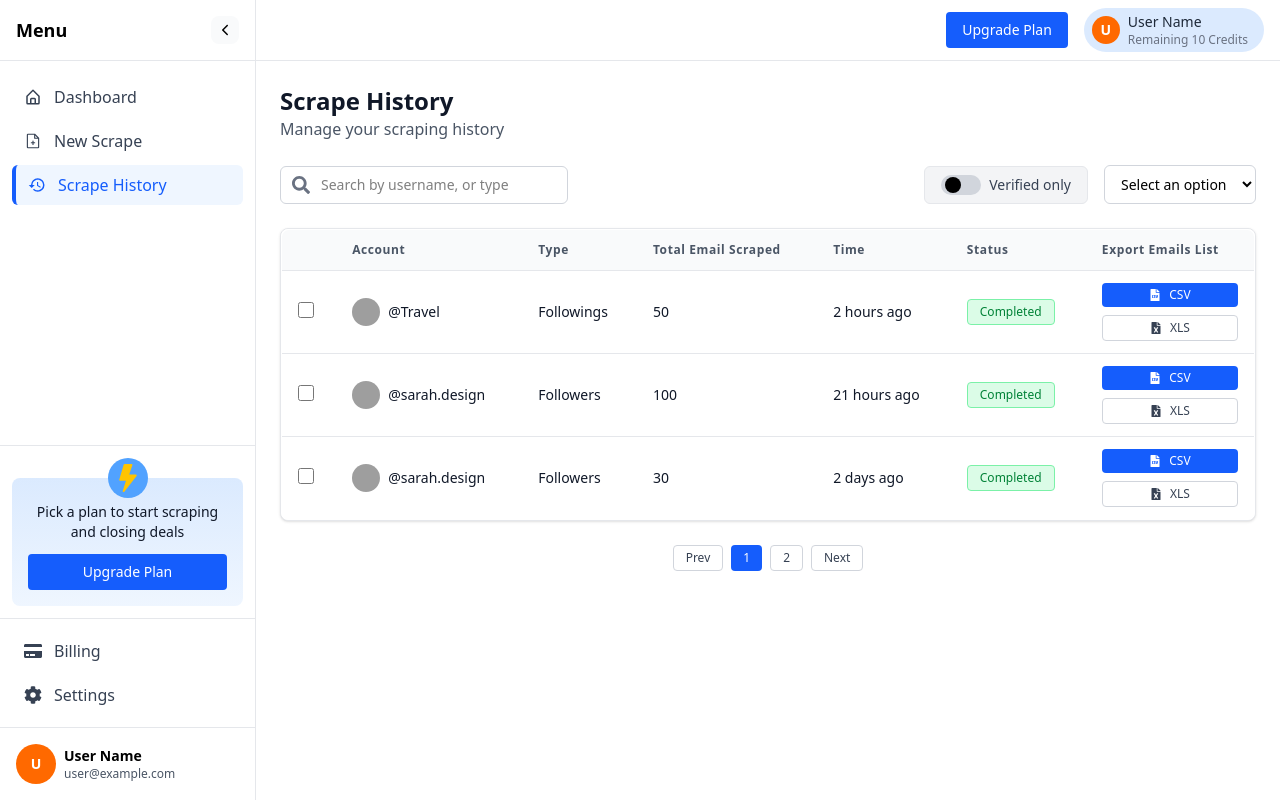
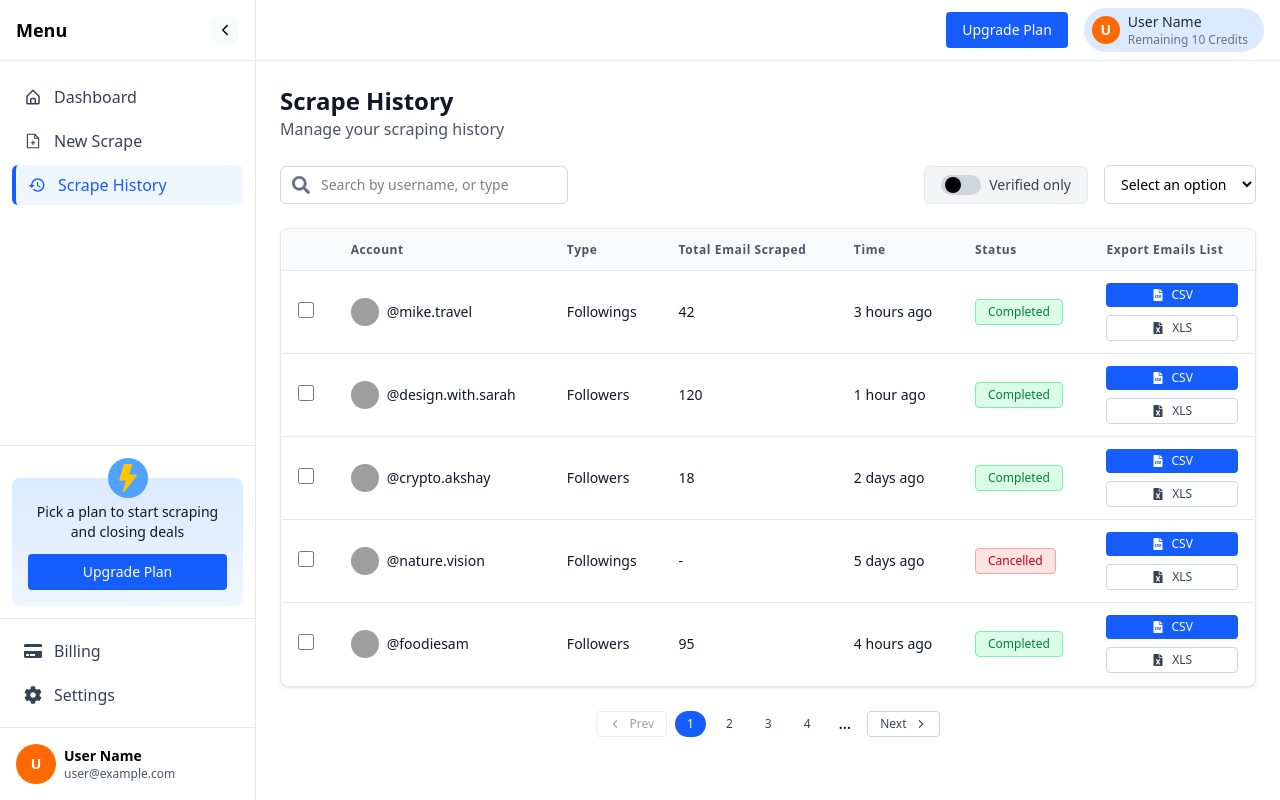
Before and after one commit to ioNihal/reusable-dashboard, a React (Vite) app: page /history in a window 1280 px wide. Built offline with nearby package versions, Linux system fonts and the light colour scheme; grey boxes are pictures that could not be loaded.

Commit message:
pagination fixed

```diff
--- a/src/components/ui/Button.jsx
+++ b/src/components/ui/Button.jsx
@@ -50,7 +50,7 @@ export default function Button({ children, variant = 'primary', size = '', hideI
     const variants = {
         primary: 'bg-blue-600 text-white hover:bg-blue-700',
         secondary: 'bg-gray-100 text-gray-700 hover:bg-gray-200',
-        outline: 'border border-gray-300 text-gray-700 hover:bg-gray-50',
+        outline: 'border border-gray-300 text-gray-700 hover:bg-gray-50 ',
         danger: 'bg-red-500 text-white hover:bg-red-600',
         success: 'bg-green-500 text-white hover:bg-green-600',
     }
--- /dev/null
+++ b/src/components/ui/Pagination.jsx
@@ -0,0 +1,90 @@
+import Button from "./Button";
+import { IoIosArrowBack, IoIosArrowForward } from "react-icons/io";
+
+export default function Pagination({ page, totalPages, onChange }) {
+    const maxVisible = 4;
+
+    const range = (start, end) => {
+        const out = [];
+        for (let i = start; i <= end; i++) out.push(i);
+        return out;
+    };
+
+    const getPages = () => {
+        // show all if small
+        if (totalPages <= maxVisible) return range(1, totalPages);
+
+        // right-ellipsis: show first block
+        if (page <= maxVisible) {
+            return [...range(1, maxVisible), "ellipsis"];
+        }
+
+        // left-ellipsis near end: show last block
+        if (page > totalPages - maxVisible) {
+            return ["ellipsis", ...range(totalPages - maxVisible + 1, totalPages)];
+        }
+
+        // middle: left-ellipsis + a block centered on current page
+        // center the block so current page is visible
+        const half = Math.floor(maxVisible / 2);
+        let start = page - half;
+        let end = start + maxVisible - 1;
+
+        // adjust if start goes below 1 or end above totalPages
+        if (start < 1) {
+            start = 1;
+            end = maxVisible;
+        } else if (end > totalPages) {
+            end = totalPages;
+            start = totalPages - maxVisible + 1;
+        }
+
+        return ["ellipsis", ...range(start, end)];
+    };
+
+    const pages = getPages();
+
+    return (
+        <div className="flex justify-center gap-2 mt-6 flex-wrap">
+
+            {/* Prev button */}
+            <Button
+                variant="outline"
+                size="sm"
+                disabled={page === 1}
+                onClick={() => onChange(Math.max(1, page - 1))}
+                className="disabled:opacity-50"
+            >
+                <IoIosArrowBack /> Prev
+            </Button>
+
+            {/* Page buttons */}
+            {pages.map((num, idx) =>
+                num === "ellipsis" ? (
+                    <span key={`e-${idx}`} className="px-2 select-none">…</span>
+                ) : (
+                    <Button
+                        key={`p-${num}`}
+                        variant={page === num ? "primary" : "outline"}
+                        size="sm"
+                        onClick={() => onChange(num)}
+                        className={`border-0 rounded-full! ${page === num ? "pointer-events-none" : ""}`}
+                    >
+                        {num}
+                    </Button>
+                )
+            )}
+
+            {/* Next button */}
+            <Button
+                variant="outline"
+                size="sm"
+                disabled={page === totalPages}
+                onClick={() => onChange(Math.min(totalPages, page + 1))}
+                className="disabled:opacity-50"
+            >
+                Next <IoIosArrowForward />
+            </Button>
+        </div>
+    );
+}
--- a/src/pages/ScrapeHistory.jsx
+++ b/src/pages/ScrapeHistory.jsx
@@ -6,6 +6,8 @@ import Table from "../components/ui/Table";
 import Card from "../components/ui/Card";
 import { FaFileCsv, FaFileExcel, FaSearch } from "react-icons/fa";
 import Toggle from "../components/ui/Toggle";
+import { IoIosArrowBack, IoIosArrowForward } from "react-icons/io";
+import Pagination from "../components/ui/Pagination";
 
 export default function ScrapeHistory() {
 
@@ -16,16 +18,51 @@ export default function ScrapeHistory() {
     const [verifiedOnly, setVerifiedOnly] = useState(false);
 
     // Fake pagination limit
-    const perPage = 3;
+    const perPage = 5;
 
 
     useEffect(() => {
         const data = [
-            { id: 1, account: "@Travel", type: "Followings", totalEmails: 50, time: "2 hours ago", status: "completed" },
-            { id: 2, account: "@sarah.design", type: "Followers", totalEmails: 100, time: "21 hours ago", status: "completed" },
-            { id: 3, account: "@sarah.design", type: "Followers", totalEmails: 30, time: "2 days ago", status: "completed" },
-            { id: 4, account: "@sarah.design", type: "Followers", totalEmails: "-", time: "5 days ago", status: "canceled" }
+            { id: 1, account: "@mike.travel", type: "Followings", totalEmails: 42, time: "3 hours ago", status: "completed" },
+            { id: 2, account: "@design.with.sarah", type: "Followers", totalEmails: 120, time: "1 hour ago", status: "completed" },
+            { id: 3, account: "@crypto.akshay", type: "Followers", totalEmails: 18, time: "2 days ago", status: "completed" },
+            { id: 4, account: "@nature.vision", type: "Followings", totalEmails: "-", time: "5 days ago", status: "canceled" },
+
+            { id: 5, account: "@foodiesam", type: "Followers", totalEmails: 95, time: "4 hours ago", status: "completed" },
+            { id: 6, account: "@tech.arjun", type: "Followings", totalEmails: 63, time: "12 hours ago", status: "completed" },
+            { id: 7, account: "@minimal.jane", type: "Followers", totalEmails: 27, time: "3 days ago", status: "completed" },
+            { id: 8, account: "@john.travel", type: "Followings", totalEmails: 88, time: "30 min ago", status: "completed" },
+
+            { id: 9, account: "@artist.riya", type: "Followers", totalEmails: 150, time: "19 hours ago", status: "completed" },
+            { id: 10, account: "@marketingguru", type: "Followers", totalEmails: 12, time: "2 days ago", status: "completed" },
+            { id: 11, account: "@sam.codes", type: "Followings", totalEmails: 44, time: "1 day ago", status: "completed" },
+            { id: 12, account: "@travel.karthik", type: "Followings", totalEmails: 76, time: "6 hours ago", status: "completed" },
+
+            { id: 13, account: "@uiux.lara", type: "Followers", totalEmails: 103, time: "21 hours ago", status: "completed" },
+            { id: 14, account: "@cars.freak", type: "Followers", totalEmails: 9, time: "5 days ago", status: "completed" },
+            { id: 15, account: "@workout.max", type: "Followings", totalEmails: 30, time: "1 day ago", status: "completed" },
+            { id: 16, account: "@fashion.maya", type: "Followers", totalEmails: "-", time: "4 days ago", status: "canceled" },
+
+            { id: 17, account: "@doctor.lena", type: "Followers", totalEmails: 80, time: "2 hours ago", status: "completed" },
+            { id: 18, account: "@cyber.pranav", type: "Followings", totalEmails: 55, time: "10 hours ago", status: "completed" },
+            { id: 19, account: "@vlogs.manish", type: "Followers", totalEmails: 37, time: "3 days ago", status: "completed" },
+            { id: 20, account: "@gaming.adi", type: "Followers", totalEmails: "-", time: "6 days ago", status: "canceled" },
+
+            { id: 21, account: "@science.neha", type: "Followings", totalEmails: 92, time: "9 hours ago", status: "completed" },
+            { id: 22, account: "@cooking.radhika", type: "Followers", totalEmails: 101, time: "16 hours ago", status: "completed" },
+            { id: 23, account: "@himalayan.trek", type: "Followings", totalEmails: 14, time: "2 days ago", status: "completed" },
+            { id: 24, account: "@finance.shreya", type: "Followers", totalEmails: 66, time: "7 hours ago", status: "completed" },
+
+            { id: 25, account: "@camera.dev", type: "Followers", totalEmails: 130, time: "1 hour ago", status: "completed" },
+            { id: 26, account: "@petlover.anu", type: "Followers", totalEmails: 25, time: "3 days ago", status: "completed" },
+            { id: 27, account: "@sky.observer", type: "Followings", totalEmails: 49, time: "8 hours ago", status: "completed" },
+            { id: 28, account: "@coding.sachu", type: "Followers", totalEmails: 114, time: "12 hours ago", status: "completed" },
+
+            { id: 29, account: "@music.dev", type: "Followers", totalEmails: 39, time: "2 days ago", status: "completed" },
+            { id: 30, account: "@bot.design", type: "Followers", totalEmails: "-", time: "5 days ago", status: "canceled" },
+            { id: 31, account: "@travel.rio", type: "Followings", totalEmails: 57, time: "4 hours ago", status: "completed" },
         ];
+
 
         setScrapeData(data);
         setIsEmpty(data.length === 0);
@@ -101,10 +138,10 @@ export default function ScrapeHistory() {
             render: (row) =>
                 selectedRows.length === 0 ? (
                     <div className="flex flex-col gap-2">
-                        <Button variant="default" size="sm">
+                        <Button onClick={() => console.log(row)} variant="default" size="sm">
                             <FaFileCsv /> CSV
                         </Button>
-                        <Button variant="outline" size="sm">
+                        <Button onClick={() => console.log(row)} variant="outline" size="sm">
                             <FaFileExcel /> XLS
                         </Button>
                     </div>
@@ -182,38 +219,13 @@ export default function ScrapeHistory() {
                     </Card>
 
                     {/* Pagination */}
-                    <div className="flex justify-center gap-2 mt-6 flex-wrap">
+                    <Pagination
+                        page={page}
+                        totalPages={totalPages}
+                        onChange={setPage}
+                    />
 
-                        <Button
-                            variant="outline"
-                            size="sm"
-                            disabled={page === 1}
-                            onClick={() => setPage(page - 1)}
-                        >
-                            Prev
-                        </Button>
 
-                        {Array.from({ length: totalPages }, (_, i) => (
-                            <Button
-                                key={i}
-                                variant={page === i + 1 ? "primary" : "outline"}
-                                size="sm"
-                                onClick={() => setPage(i + 1)}
-                            >
-                                {i + 1}
-                            </Button>
-                        ))}
-
-                        <Button
-                            variant="outline"
-                            size="sm"
-                            disabled={page === totalPages}
-                            onClick={() => setPage(page + 1)}
-                        >
-                            Next
-                        </Button>
-
-                    </div>
                 </>
             )}
 
```
